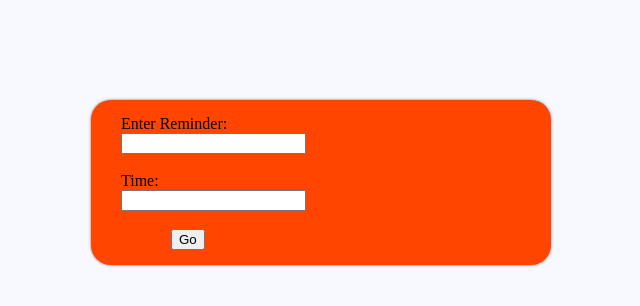
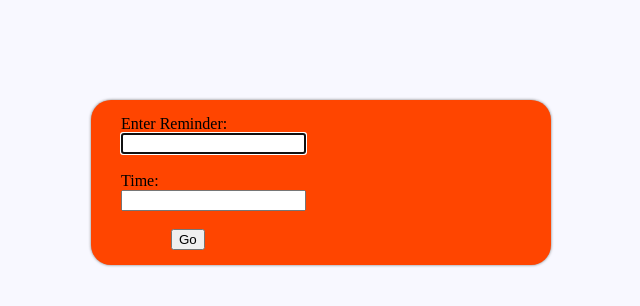
Before and after one commit to codertim/html5-misc, a plain HTML site: page ReminderWebWorkers/index.html in a window 1280 px wide. Shown: the whole page, without its empty margins (319-959 px from the left). Drawn offline with nearby package versions, Linux system fonts and the light colour scheme.

Commit message:
added autofocus

```diff
--- a/ReminderWebWorkers/index.html
+++ b/ReminderWebWorkers/index.html
@@ -10,7 +10,7 @@
   <body>
     <section id="input">
       Enter Reminder: <br />
-      <input type="text" id="remindermessage" /> <br />
+      <input type="text" id="remindermessage" autofocus /> <br />
       <br />
       Time: <br />
       <input type="number" id="remindertime" min="1" step="1" /> <br />
```
